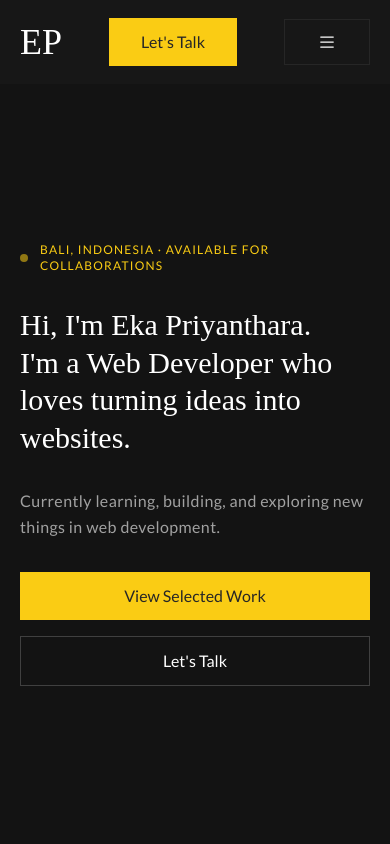
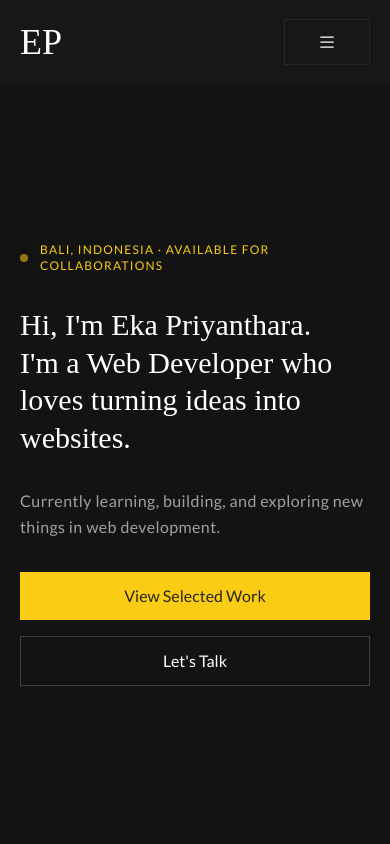
Before and after one commit to ekaprythara/portfolio, a React (Vite) app: page / in a window 390 px wide. Shown: the top 844 px of the page. Built offline with nearby package versions, Linux system fonts and the light colour scheme; a web font is replaced by a local one.

Commit message:
add responsive design at footer & navbar

```diff
--- a/src/components/Footer.tsx
+++ b/src/components/Footer.tsx
@@ -1,12 +1,12 @@
 const Footer = () => {
     return (
         <footer className="bg-[#1A1A1A]">
-            <div className="h-[15dvh] flex items-center justify-between max-w-300 px-16 mx-auto">
+            <div className="h-[15dvh] flex items-center justify-between max-w-300 px-5 lg:px-16 mx-auto">
                 <h1 className="font-garamond text-4xl">
                     <a href="#profile">EP</a>
                 </h1>
 
-                <div className="text-neutral-400 text-xs">
+                <div className="text-neutral-400 text-sm">
                     &copy; 2026 by Eka Priyanthara
                 </div>
             </div>
--- a/src/components/Header.tsx
+++ b/src/components/Header.tsx
@@ -14,7 +14,7 @@ const Header = () => {
                     <h1 className="font-garamond text-4xl">
                         <a href="#home">EP</a>
                     </h1>
-                    <nav className="text-sm tracking-widest text-neutral-400 hidden lg:block">
+                    <nav className="text-sm tracking-widest text-neutral-400 hidden md:block">
                         <ul className="flex gap-8">
                             {NAV_LINKS.map((link) => (
                                 <li key={link.label}>
@@ -25,14 +25,14 @@ const Header = () => {
                     </nav>
                     <Link
                         href="#profile"
+                        className="hidden md:block"
                         type="button"
-                        className="hidden lg:block"
                     >
                         Let's Talk
                     </Link>
                     <Button
                         variant="outline"
-                        className="lg:hidden"
+                        className="md:hidden"
                         onClick={() => setIsOpen((prev) => !prev)}
                     >
                         <BsList size={20} />
--- a/src/components/ui/Link.tsx
+++ b/src/components/ui/Link.tsx
@@ -5,13 +5,13 @@ const Link = ({
     variant = "primary",
     type = "link",
     href,
-    className = "",
+    className,
     children,
     ...rest
 }: LinkProps & AnchorHTMLAttributes<HTMLAnchorElement>) => {
     const styleByType: Record<"link" | "button", string> = {
-        link: "text-neutral-300 hover:text-[#FACC14] transition-colors duration-200 inline-flex items-center gap-1.5",
-        button: "py-3 px-8 inline-flex items-center justify-center font-medium transition-all duration-200 hover:text-[#FACC14] transition-colors duration-200",
+        link: "text-neutral-300 hover:text-[#FACC14] transition-colors duration-200 items-center gap-1.5",
+        button: "py-3 px-8 items-center justify-center font-medium transition-all duration-200 hover:text-[#FACC14] transition-colors duration-200",
     };
 
     const variantStyle: Record<"primary" | "outline" | "ghost", string> = {
```
